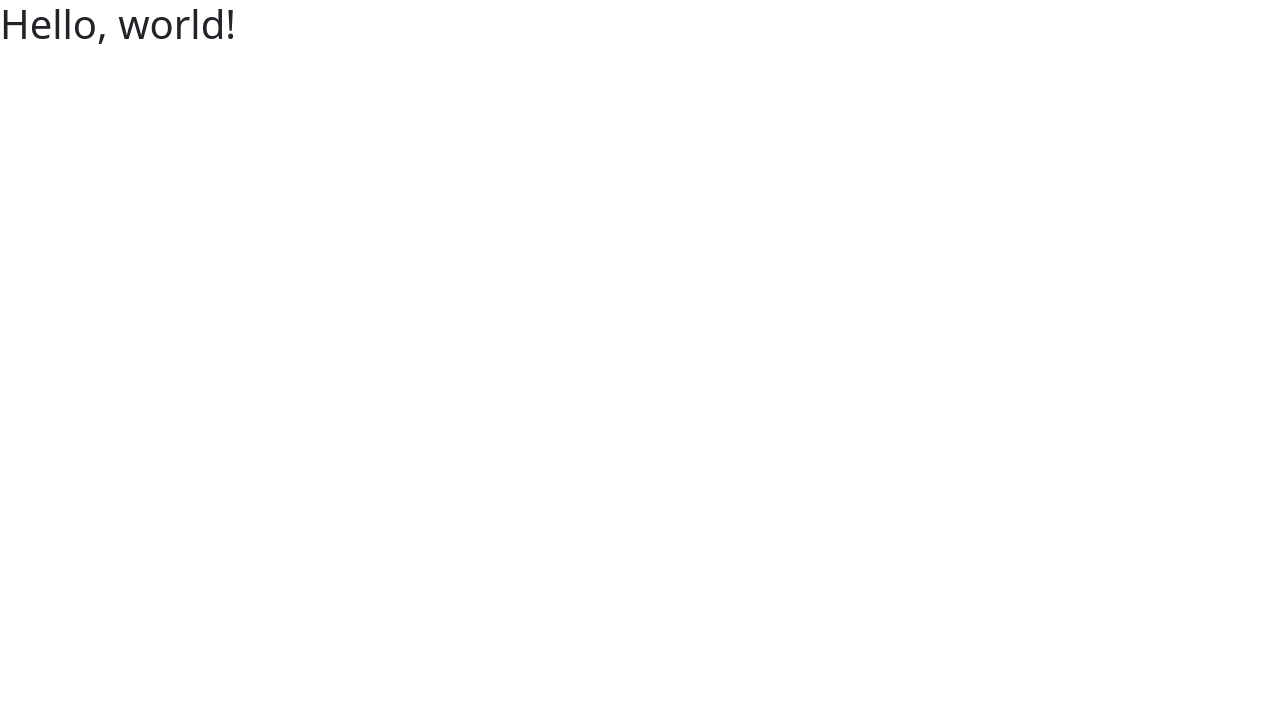
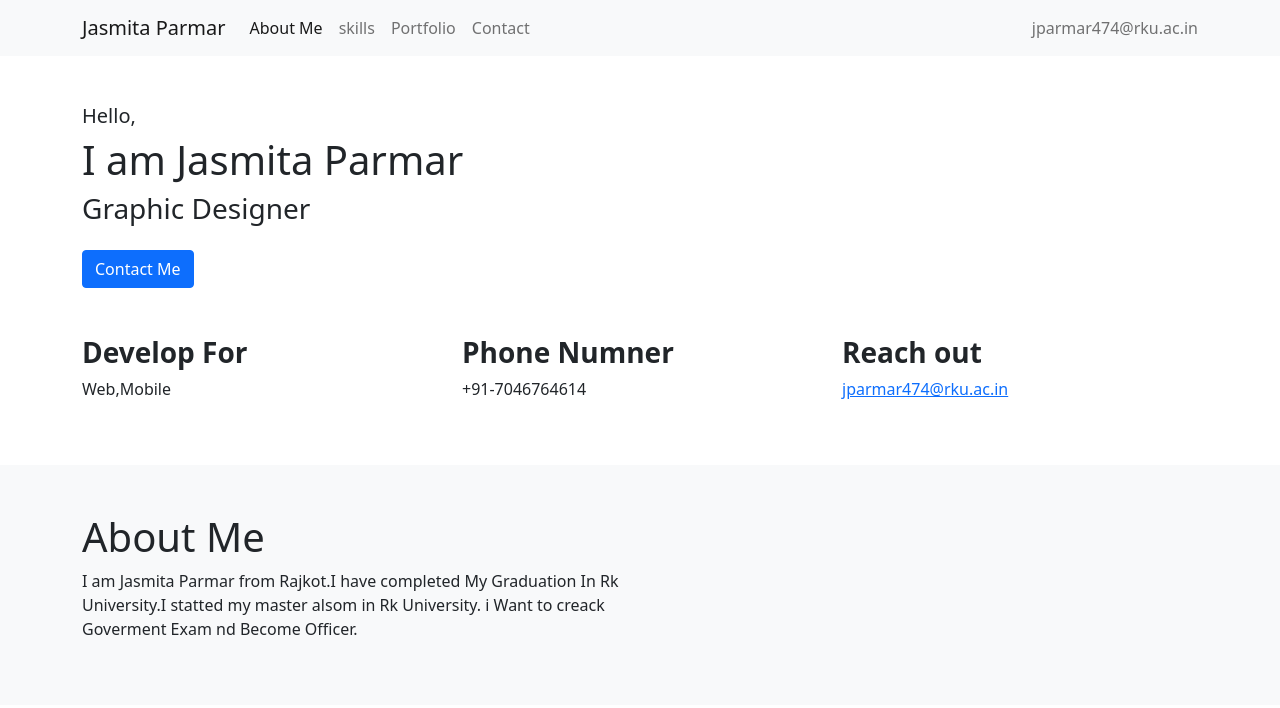
Before and after one commit to Jas5671/MyPortfolio, a plain HTML site: page index.html in a window 1280 px wide. Drawn offline with nearby package versions, Linux system fonts and the light colour scheme.

Commit message:
added index.html

```diff
--- a/index.html
+++ b/index.html
@@ -11,17 +11,91 @@
     <title>Hello, world!</title>
   </head>
   <body>
-    <h1>Hello, world!</h1>
+    <nav class="navbar navbar-expand-lg navbar-light bg-light">
+        <div class="container">
+          <a class="navbar-brand" href="#">Jasmita Parmar</a>
+          <button class="navbar-toggler" type="button" data-bs-toggle="collapse" data-bs-target="#navbarText" aria-controls="navbarText" aria-expanded="false" aria-label="Toggle navigation">
+            <span class="navbar-toggler-icon"></span>
+          </button>
+          <div class="collapse navbar-collapse" id="navbarText">
+            <ul class="navbar-nav me-auto mb-2 mb-lg-0">
+              <li class="nav-item">
+                <a class="nav-link active" aria-current="page" href="#">About Me</a>
+              </li>
+              <li class="nav-item">
+                <a class="nav-link" href="#">skills</a>
+              </li>
+              <li class="nav-item">
+                <a class="nav-link" href="#">Portfolio</a>
+              </li>
+              <li class="nav-item">
+                <a class="nav-link" href="#">Contact</a>
+              </li>
+            </ul>
+            <span class="navbar-text">
+             jparmar474@rku.ac.in
+            </span>
+          </div>
+        </div>
+    </nav>
+    <section class="container py-5">
+        <div class="row">
+          <div class="col">
+            <h5>Hello,</h5>
+            <h1>I am Jasmita Parmar</h1>
+            <h3>Graphic Designer</h3>
+            <button type="button" class="btn btn-primary mt-3">Contact Me</button>
+          </div>
+        </div>
 
-    <!-- Optional JavaScript; choose one of the two! -->
+        <div class="row pt-5">
+          <div class="col">
+            <h3>
+              <strong>
+                Develop For
+              </strong>
+            </h3>
+            <p>
+              Web,Mobile
+            </p>
+          </div>
+          <div class="col">
+            <h3>
+              <strong>
+                Phone Numner
+              </strong>
+            </h3>
+            <p>
+              +91-7046764614
+            </p>
+          </div>
+          <div class="col">
+            <h3>
+              <strong>
+                Reach out
+              </strong>
+            </h3>
+            <p>
+              <a href="https://mail.google.com/mail/u/0/#inbox">jparmar474@rku.ac.in</a>
+            </p>
+          </div>
+        </div>
+      </section>
 
-    <!-- Option 1: Bootstrap Bundle with Popper -->
-    <script src="https://cdn.jsdelivr.net/npm/bootstrap@5.1.3/dist/js/bootstrap.bundle.min.js" integrity="sha384-ka7Sk0Gln4gmtz2MlQnikT1wXgYsOg+OMhuP+IlRH9sENBO0LRn5q+8nbTov4+1p" crossorigin="anonymous"></script>
+      <section class="bg-light py-5">
+        <div class="container">
+          <div class="row">
+            <div class="col">
+              <h1 id="aboutme">About Me</h1>
+              <p>
+                I am Jasmita Parmar from Rajkot.I have completed My Graduation In Rk University.I statted my master alsom in Rk University.
+                i Want to creack Goverment Exam nd Become Officer.
+              </p>
+            </div>
+            <div class="col-sm"></div>
+          </div>
+        </div>
+      </section>
 
-    <!-- Option 2: Separate Popper and Bootstrap JS -->
-    <!--
-    <script src="https://cdn.jsdelivr.net/npm/@popperjs/core@2.10.2/dist/umd/popper.min.js" integrity="sha384-7+zCNj/IqJ95wo16oMtfsKbZ9ccEh31eOz1HGyDuCQ6wgnyJNSYdrPa03rtR1zdB" crossorigin="anonymous"></script>
-    <script src="https://cdn.jsdelivr.net/npm/bootstrap@5.1.3/dist/js/bootstrap.min.js" integrity="sha384-QJHtvGhmr9XOIpI6YVutG+2QOK9T+ZnN4kzFN1RtK3zEFEIsxhlmWl5/YESvpZ13" crossorigin="anonymous"></script>
-    -->
   </body>
 </html>
```
